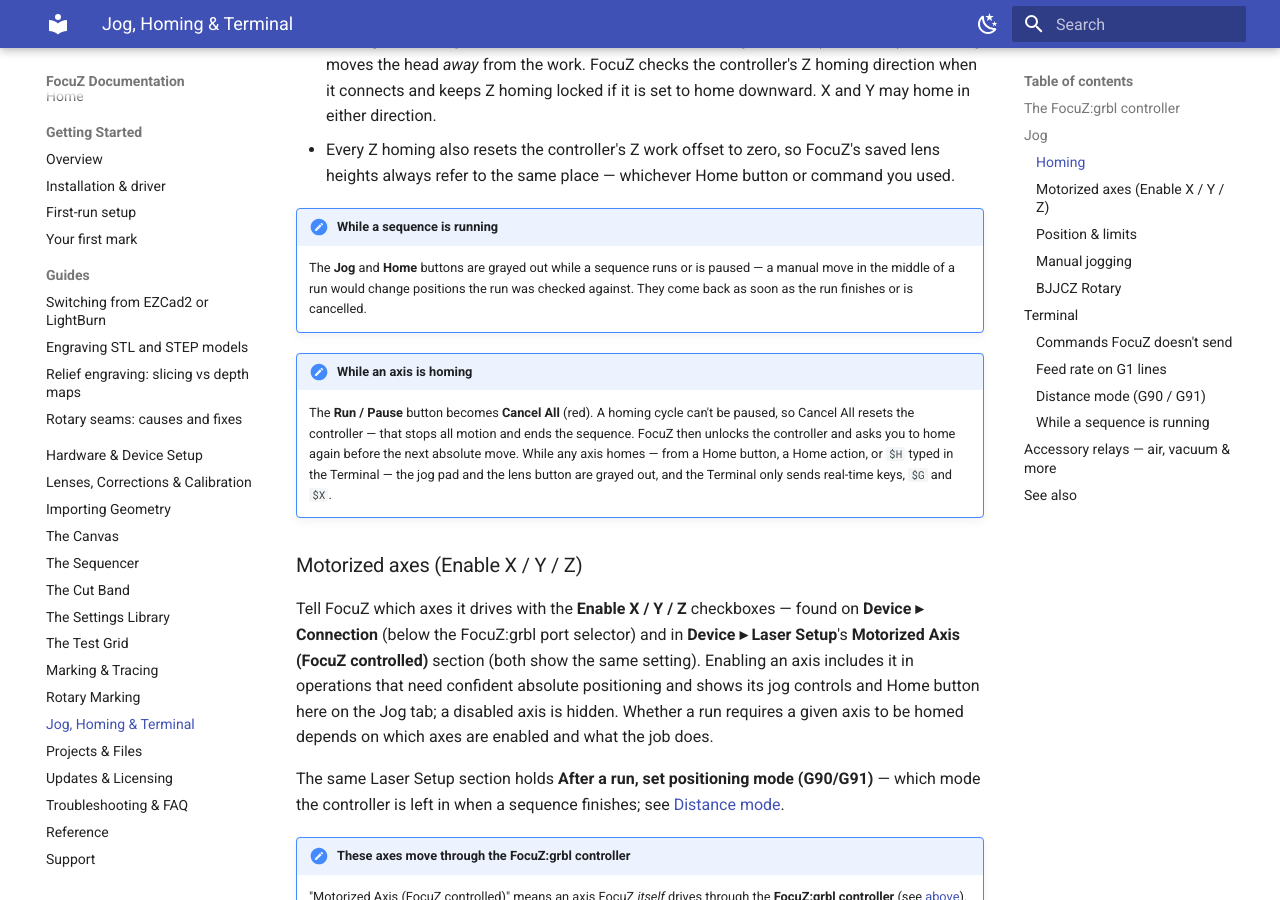
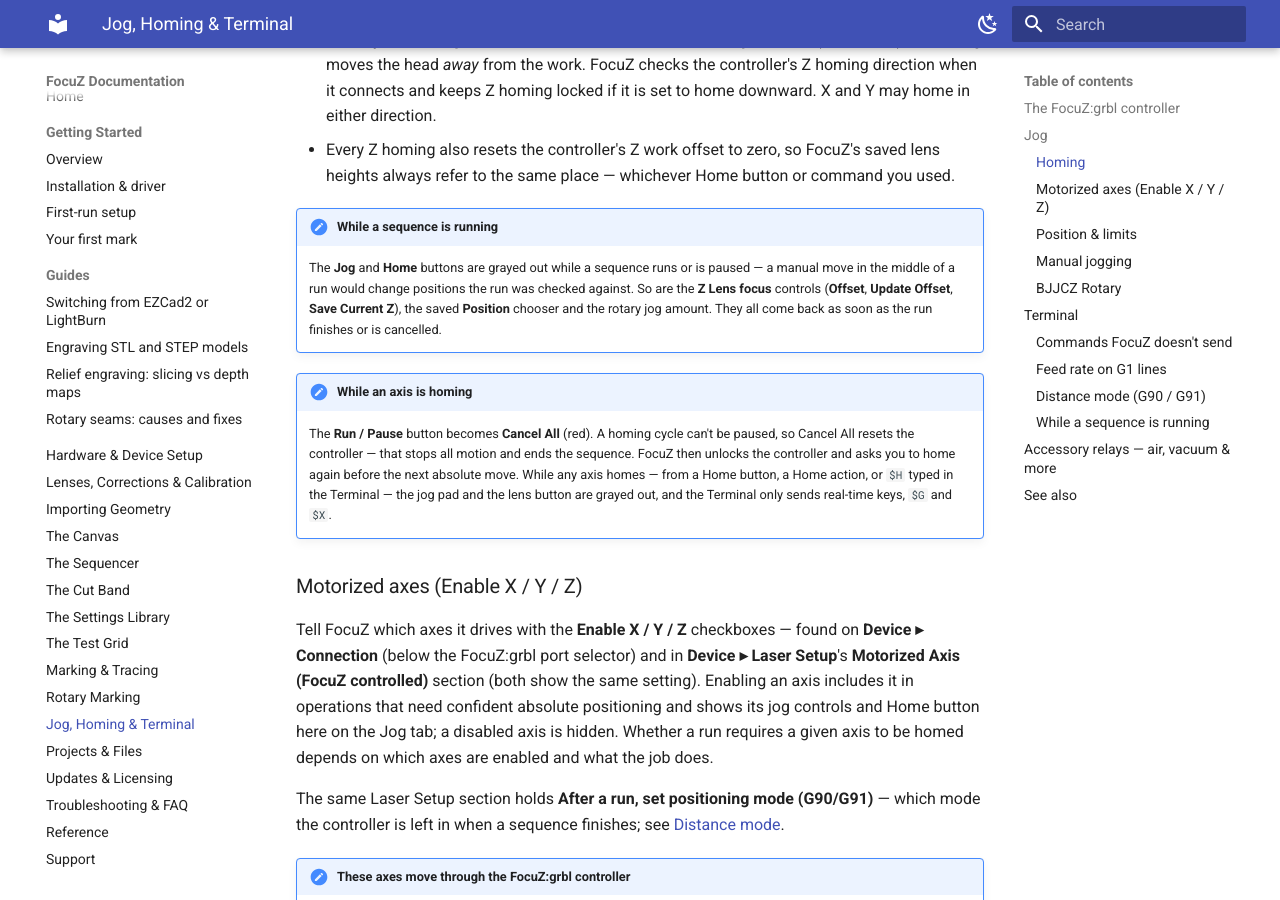
Before and after one commit to Lokahi-Shop/focuz-docs, an MkDocs documentation site: the page built from docs/jog-terminal.md, in a window 1280 px wide and 900 px high, scrolled down 1363 px. Built offline with MkDocs 1.6.1 and Material for MkDocs 9.7.7, drawn with Linux system fonts in a browser that asks for light colours; some of the changed text lies outside the part shown.

Commit message:
Run lock: lens focus controls, Position chooser, rotary jog amount; refused Terminal lines logged (#78)
* Jog & Terminal: lens focus controls gray during a run; refused Terminal lines are logged

Co-Authored-By: Claude Opus 5.5 <noreply@anthropic.com>

* Terminal: Soft Reset confirmation warns that it cancels a running job

Co-Authored-By: Claude Opus 5.5 <noreply@anthropic.com>

---------

Co-authored-by: Lokahi-Shop <djbfunk@gmail.com>
Co-authored-by: Claude Opus 5.5 <noreply@anthropic.com>

```diff
--- a/docs/jog-terminal.md
+++ b/docs/jog-terminal.md
@@ -52,8 +52,9 @@ reopen it from the menu at any time.
 
 !!! note "While a sequence is running"
     The **Jog** and **Home** buttons are grayed out while a sequence runs or is paused — a manual move
-    in the middle of a run would change positions the run was checked against. They come back as soon
-    as the run finishes or is cancelled.
+    in the middle of a run would change positions the run was checked against. So are the **Z Lens focus**
+    controls (**Offset**, **Update Offset**, **Save Current Z**), the saved **Position** chooser and the
+    rotary jog amount. They all come back as soon as the run finishes or is cancelled.
 
 !!! note "While an axis is homing"
     The **Run / Pause** button becomes **Cancel All** (red). A homing cycle can't be paused, so Cancel All
@@ -204,8 +205,8 @@ absolute (`G90`) or incremental (`G91`) mode; it shows **—** while disconnecte
 ### While a sequence is running
 
 Only the status query `?` and `$G` (show current modes) are sent while a sequence runs or is paused.
-Anything else is answered with "a sequence is running" and not sent. To stop a run, use **Pause** /
-**Cancel** in FocuZ (or **Soft Reset**, which also cancels it).
+Anything else is answered with "a sequence is running" and not sent — the refused line is also written to the log. To stop a run, use **Pause** /
+**Cancel** in FocuZ (or **Soft Reset**, which also cancels it — its confirmation says so, with **No** as the default).
 
 ## Accessory relays — air, vacuum & more
 
```
